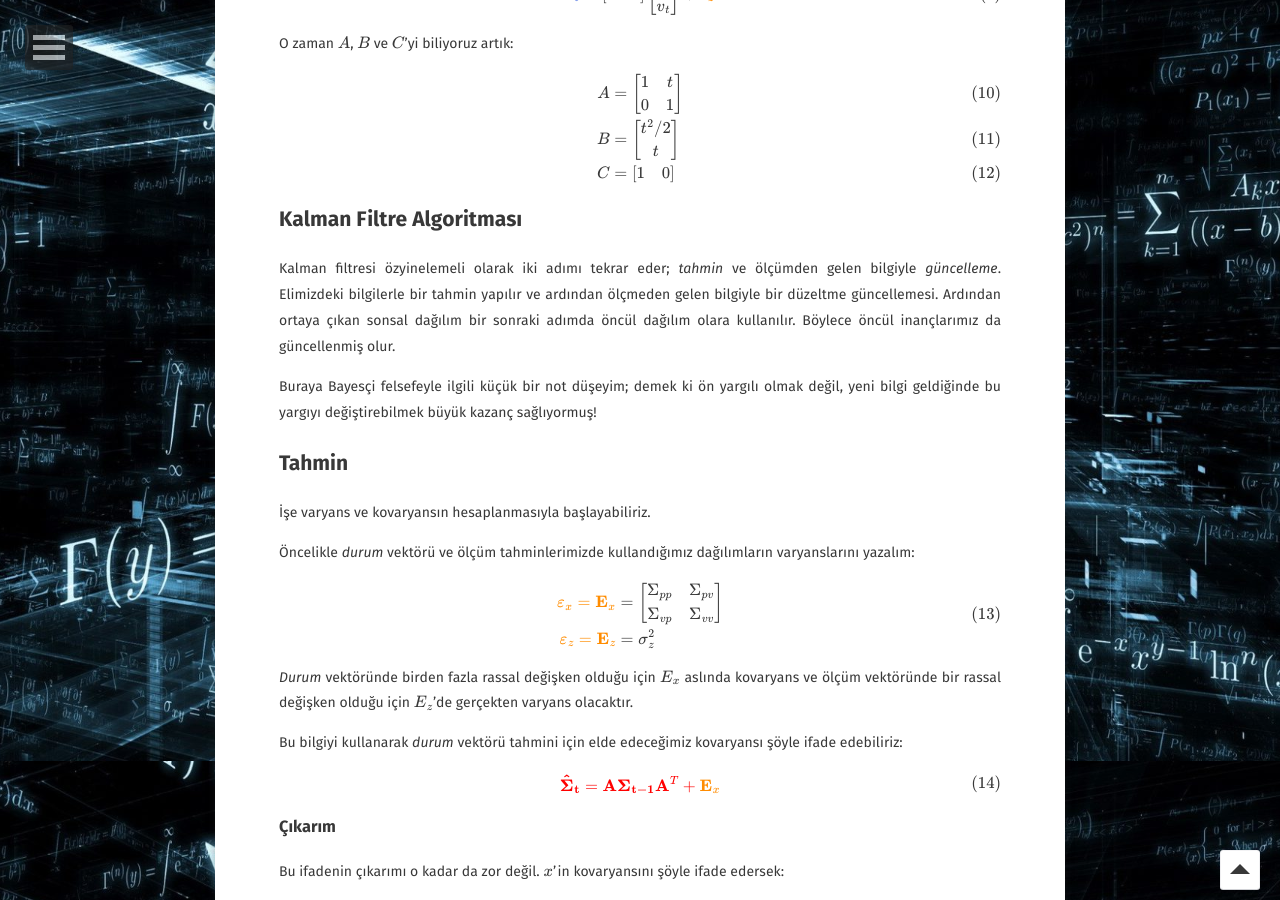
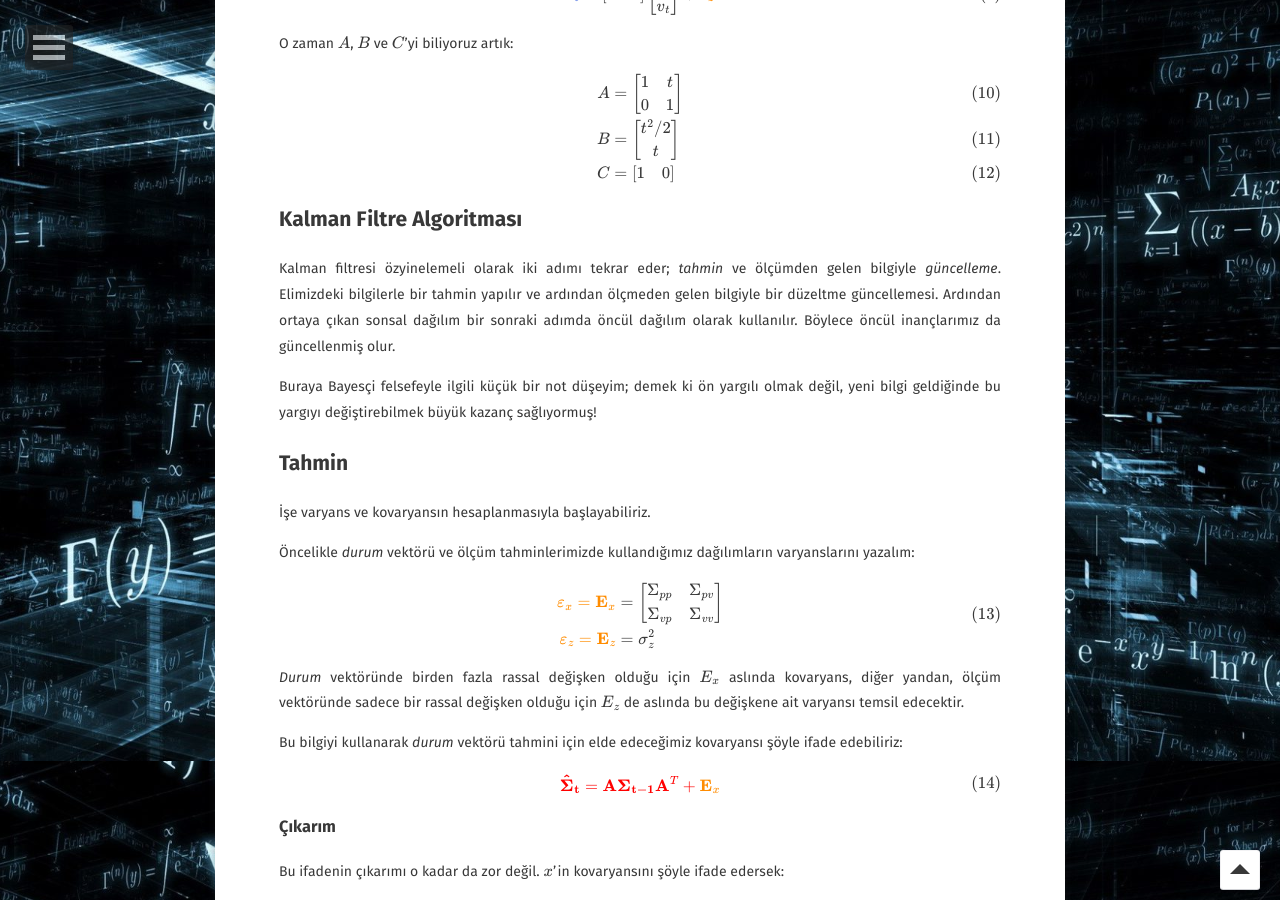
Before and after one commit to tayyarg/tayyarg.github.io, a Jekyll site: the page built from _posts/2020-03-08-kalman-filtreleme.md, in a window 1280 px wide and 900 px high, scrolled down 5539 px. Built offline with Jekyll 4.4.1, drawn with Linux system fonts in a browser that asks for light colours; some web fonts are replaced; formulas are drawn with MathJax 3; comment, search, counter and statistics services are not loaded; some of the changed text lies outside the part shown.

Commit message:
Update 2020-03-08-kalman-filtreleme.md

```diff
--- a/_posts/2020-03-08-kalman-filtreleme.md
+++ b/_posts/2020-03-08-kalman-filtreleme.md
@@ -219,7 +219,7 @@ $$
 
 ## Kalman Filtre Algoritması
 
-Kalman filtresi özyinelemeli olarak iki adımı tekrar eder; *tahmin* ve ölçümden gelen bilgiyle *güncelleme*. Elimizdeki bilgilerle bir tahmin yapılır ve ardından ölçmeden gelen bilgiyle bir düzeltme güncellemesi. Ardından ortaya çıkan sonsal dağılım bir sonraki adımda öncül dağılım olara kullanılır. Böylece öncül inançlarımız da güncellenmiş olur.
+Kalman filtresi özyinelemeli olarak iki adımı tekrar eder; *tahmin* ve ölçümden gelen bilgiyle *güncelleme*. Elimizdeki bilgilerle bir tahmin yapılır ve ardından ölçmeden gelen bilgiyle bir düzeltme güncellemesi. Ardından ortaya çıkan sonsal dağılım bir sonraki adımda öncül dağılım olarak kullanılır. Böylece öncül inançlarımız da güncellenmiş olur.
 
 Buraya Bayesçi felsefeyle ilgili küçük bir not düşeyim; demek ki ön yargılı olmak değil, yeni bilgi geldiğinde bu yargıyı değiştirebilmek büyük kazanç sağlıyormuş!
 
@@ -244,7 +244,7 @@ $$
 $$
 </div>
 
-*Durum* vektöründe birden fazla rassal değişken olduğu için $E_x$ aslında kovaryans ve ölçüm vektöründe bir rassal değişken olduğu için $E_z$'de gerçekten varyans olacaktır.
+*Durum* vektöründe birden fazla rassal değişken olduğu için $E_x$ aslında kovaryans, diğer yandan, ölçüm vektöründe sadece bir rassal değişken olduğu için $E_z$ de aslında bu değişkene ait varyansı temsil edecektir.
 
 Bu bilgiyi kullanarak *durum* vektörü tahmini için elde edeceğimiz kovaryansı şöyle ifade edebiliriz:
 
```
Also changed, not shown: other parts of _posts/2020-03-08-kalman-filtreleme.md (+4 -4 lines).
